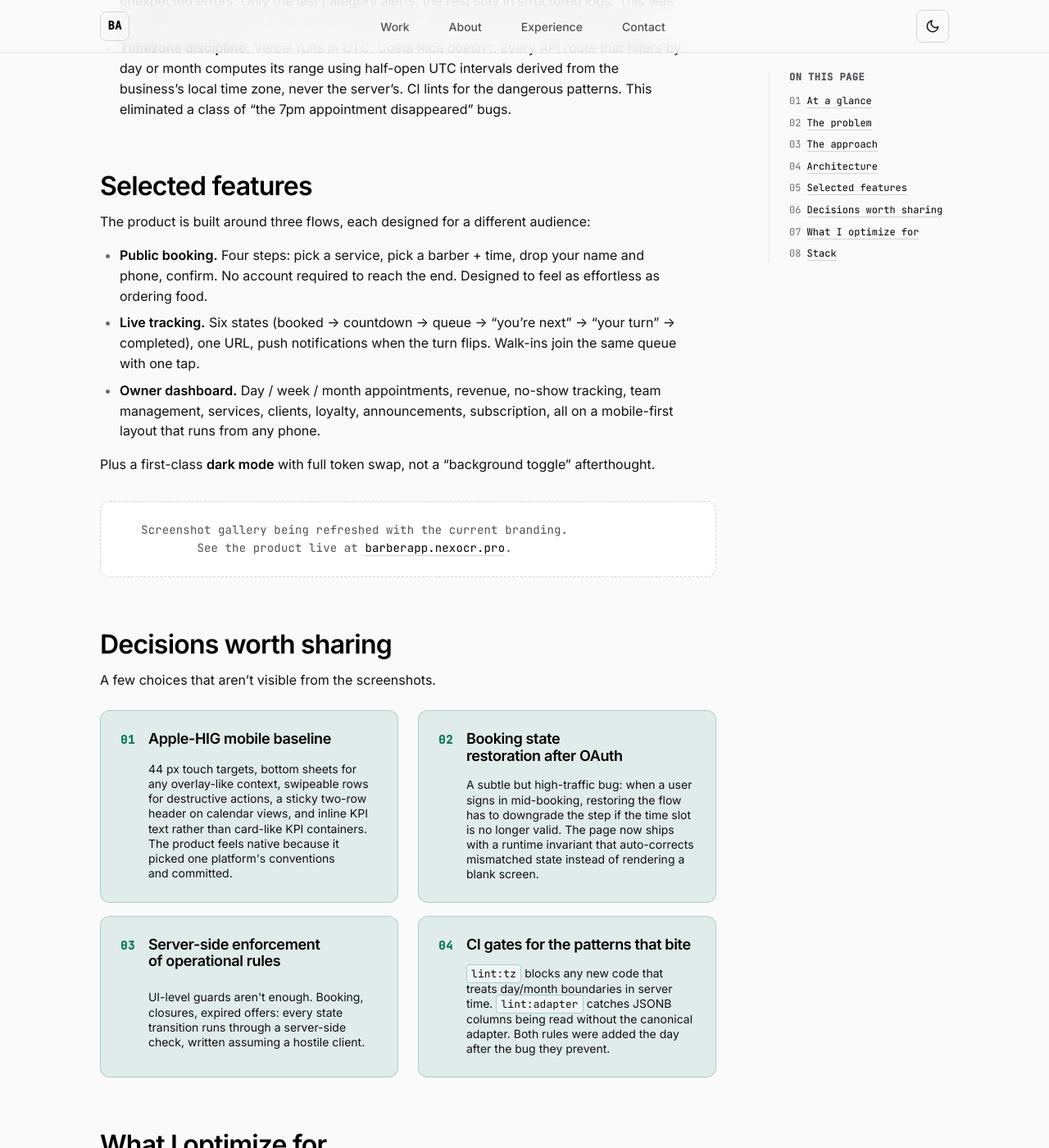
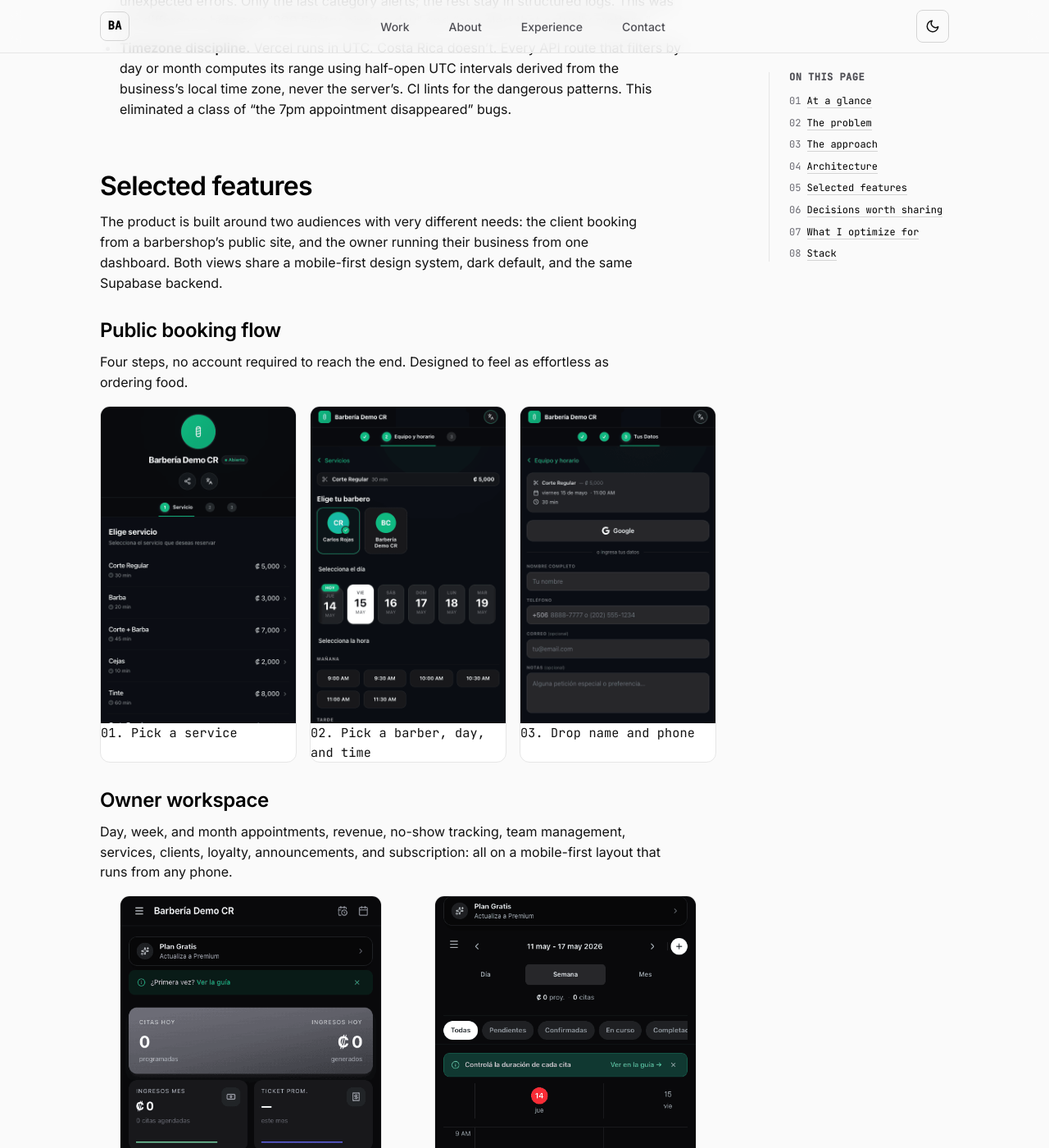
Before and after one commit to bryanacuna7/portfolio, a Jekyll site: the page built from case-studies/barberapp.md, in a window 1280 px wide and 1400 px high, scrolled down 2244 px. Shown: the whole window at 82% size. Built offline with Jekyll 4.4.1, drawn with Linux system fonts in a browser that asks for light colours; some of the changed text lies outside the part shown.

Commit message:
Add 7 Nexo Barber screenshots, ship case study gallery
Recaptured against live production demo subdomain
(barberia-demo-cr.nexocr.pro) with the demo owner account. All
screenshots use the current Nexo Barber branding, are sourced from a
clean Plan Gratis seed (zero revenue exposed, zero real-name PII), and
are stripped of metadata + lossy-optimized to ~12-18 KB each.

Captured at 375 x 812 mobile via Chrome DevTools MCP, served from
public-facing URLs (no local dev server needed). Total assets weight
under 130 KB.

The case study's "Selected features" placeholder note is replaced with
two grid sections:
- Public booking flow: pick service, pick barber + day + time, drop
  contact info (three mobile mocks side-by-side on desktop, stack on
  mobile).
- Owner workspace: home dashboard, week calendar, side nav menu,
  services management (two-up grid).

Each figure carries a descriptive alt and a monospace caption.
Re-verified WCAG 2.1 AA: 0 violations on the case study (28 passes).

```diff
--- a/case-studies/barberapp.md
+++ b/case-studies/barberapp.md
@@ -101,20 +101,55 @@ A short tour of the parts that took the most thinking:
 
 ## Selected features
 
-The product is built around three flows, each designed for a different audience:
+The product is built around two audiences with very different needs: the
+client booking from a barbershop's public site, and the owner running their
+business from one dashboard. Both views share a mobile-first design system,
+dark default, and the same Supabase backend.
 
-- **Public booking.** Four steps: pick a service, pick a barber + time, drop your name and phone, confirm. No account required to reach the end. Designed to feel as effortless as ordering food.
-- **Live tracking.** Six states (booked → countdown → queue → "you're next" → "your turn" → completed), one URL, push notifications when the turn flips. Walk-ins join the same queue with one tap.
-- **Owner dashboard.** Day / week / month appointments, revenue, no-show tracking, team management, services, clients, loyalty, announcements, subscription, all on a mobile-first layout that runs from any phone.
+### Public booking flow
 
-Plus a first-class **dark mode** with full token swap, not a "background toggle" afterthought.
+Four steps, no account required to reach the end. Designed to feel as
+effortless as ordering food.
 
-<aside class="cs-figure" style="border: 1px dashed var(--border-strong); border-radius: var(--radius-3); padding: var(--space-5); text-align: center; background: var(--surface);">
-  <p class="mono" style="color: var(--muted); font-size: var(--fs-sm); margin: 0;">
-    Screenshot gallery being refreshed with the current branding.<br>
-    See the product live at <a href="https://barberapp.nexocr.pro" rel="noopener">barberapp.nexocr.pro</a>.
-  </p>
-</aside>
+<div class="cs-shots cs-shots--3">
+  <figure class="shot shot--mobile">
+    <img src="{{ '/assets/img/projects/barberapp/booking-1-services.png' | relative_url }}" alt="Booking step one: a list of services with prices, with the business name and open status at the top." width="375" height="812" loading="lazy" decoding="async">
+    <figcaption class="mono">01. Pick a service</figcaption>
+  </figure>
+  <figure class="shot shot--mobile">
+    <img src="{{ '/assets/img/projects/barberapp/booking-2-datetime.png' | relative_url }}" alt="Booking step two: barber picker on top, date carousel below, time slots in a Mañana/Tarde split." width="375" height="812" loading="lazy" decoding="async">
+    <figcaption class="mono">02. Pick a barber, day, and time</figcaption>
+  </figure>
+  <figure class="shot shot--mobile">
+    <img src="{{ '/assets/img/projects/barberapp/booking-3-info.png' | relative_url }}" alt="Booking step three: a clean contact form with phone placeholder using safe demo numbers, and a Google OAuth option." width="375" height="812" loading="lazy" decoding="async">
+    <figcaption class="mono">03. Drop name and phone</figcaption>
+  </figure>
+</div>
+
+### Owner workspace
+
+Day, week, and month appointments, revenue, no-show tracking, team
+management, services, clients, loyalty, announcements, and subscription:
+all on a mobile-first layout that runs from any phone.
+
+<div class="cs-shots cs-shots--2">
+  <figure class="shot shot--mobile">
+    <img src="{{ '/assets/img/projects/barberapp/owner-dashboard.png' | relative_url }}" alt="Owner dashboard with today's appointments and revenue KPIs, plus a share link to the booking page." width="375" height="812" loading="lazy" decoding="async">
+    <figcaption class="mono">Owner home</figcaption>
+  </figure>
+  <figure class="shot shot--mobile">
+    <img src="{{ '/assets/img/projects/barberapp/owner-week.png' | relative_url }}" alt="Owner appointments calendar in week mode, with day-by-day breakdown and filter pills." width="375" height="812" loading="lazy" decoding="async">
+    <figcaption class="mono">Week calendar</figcaption>
+  </figure>
+  <figure class="shot shot--mobile">
+    <img src="{{ '/assets/img/projects/barberapp/owner-menu.png' | relative_url }}" alt="Side navigation with Operación and Crecimiento sections: services, appointments, team, clients, blocks, expenses, analytics, loyalty, announcements." width="375" height="812" loading="lazy" decoding="async">
+    <figcaption class="mono">Full feature breadth</figcaption>
+  </figure>
+  <figure class="shot shot--mobile">
+    <img src="{{ '/assets/img/projects/barberapp/owner-services.png' | relative_url }}" alt="Services management view with categories, search, and a list of services showing price, duration, and booking counts." width="375" height="812" loading="lazy" decoding="async">
+    <figcaption class="mono">Services management</figcaption>
+  </figure>
+</div>
 
 ## Decisions worth sharing
 
```
Also changed, not shown: assets/img/projects/barberapp/booking-1-services.png (added), assets/img/projects/barberapp/booking-2-datetime.png (added), assets/img/projects/barberapp/booking-3-info.png (added), assets/img/projects/barberapp/cover.png, assets/img/projects/barberapp/owner-dashboard.png (added), assets/img/projects/barberapp/owner-menu.png (added), assets/img/projects/barberapp/owner-services.png (added), assets/img/projects/barberapp/owner-week.png (added).
